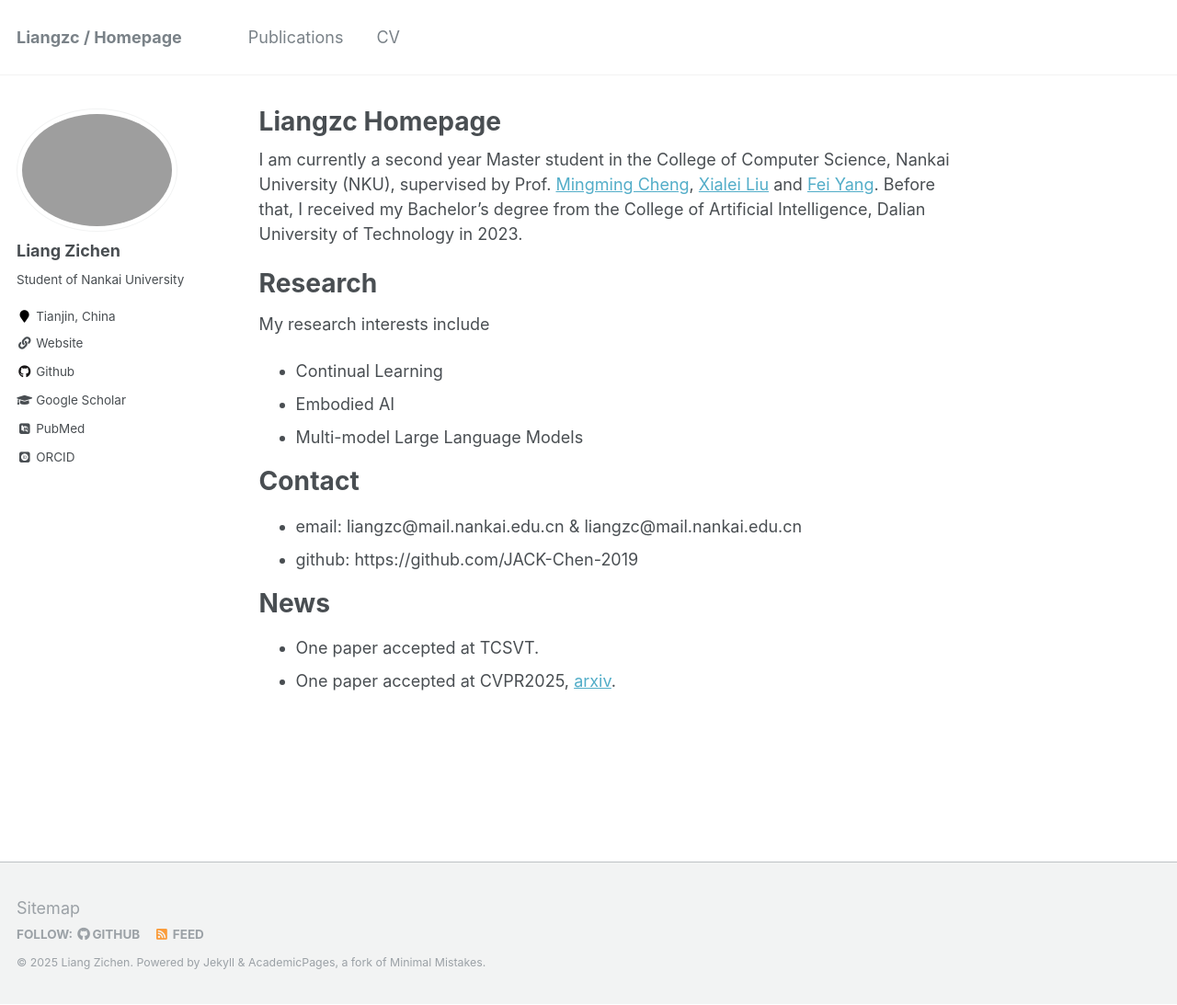
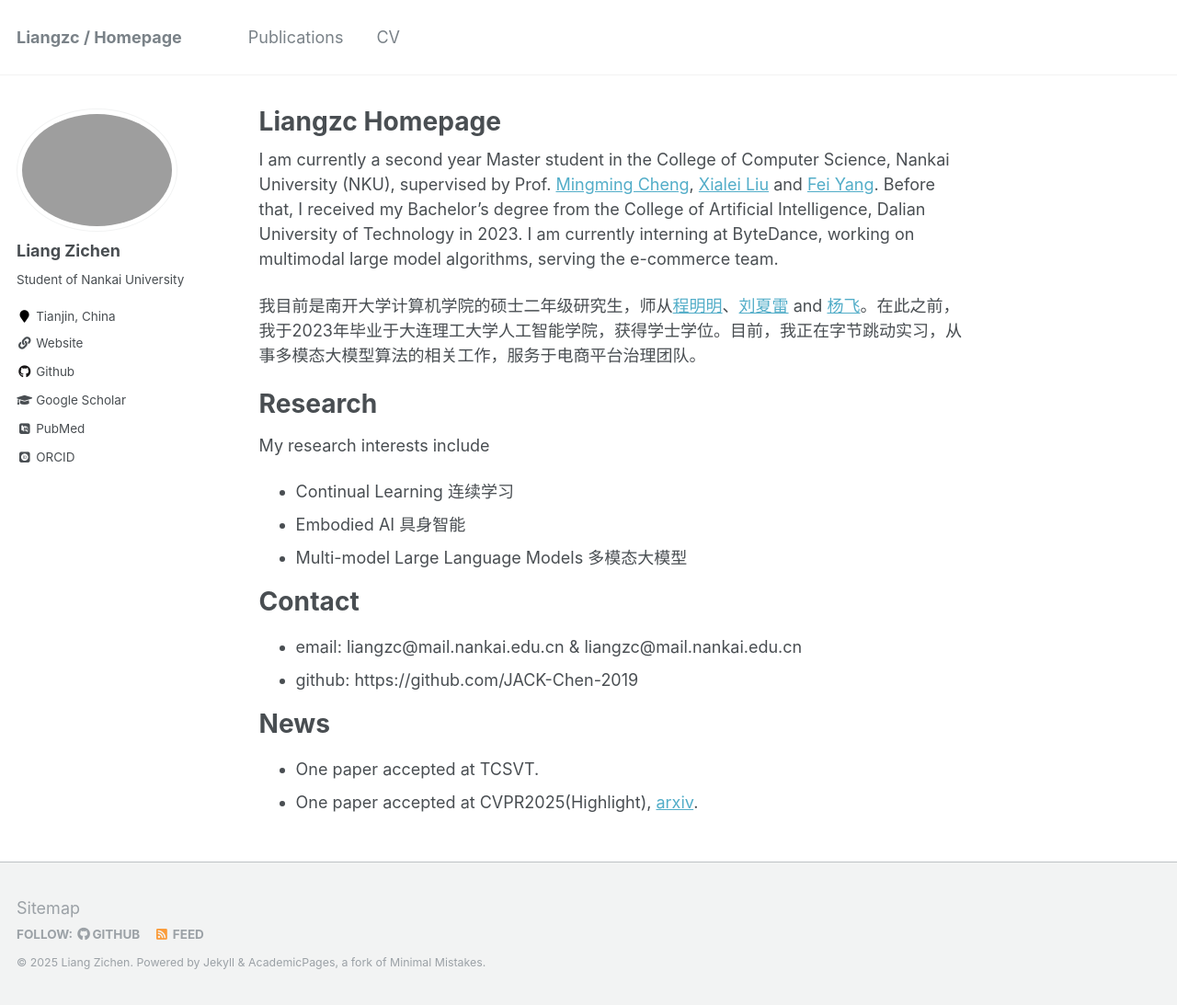
Before and after one commit to JACK-Chen-2019/liangzc, a Jekyll site: the page built from _pages/about.md, in a window 1280 px wide and 1093 px high. Shown: the whole window at 92% size. Built offline with Jekyll 4.4.1, drawn with Linux system fonts in a browser that asks for light colours; some web fonts are replaced.

Commit message:
Update about.md

```diff
--- a/_pages/about.md
+++ b/_pages/about.md
@@ -8,14 +8,16 @@ redirect_from:
   - /about.html
 ---
 
-I am currently a second year Master student in the College of Computer Science, Nankai University (NKU), supervised by Prof. [Mingming Cheng](https://mmcheng.net/), [Xialei Liu](https://mmcheng.net/xliu/) and [Fei Yang](https://cc.nankai.edu.cn/2021/0323/c13621a550002/page.htm). Before that, I received my Bachelor's degree from the College  of Artificial Intelligence, Dalian University of Technology in 2023.
+I am currently a second year Master student in the College of Computer Science, Nankai University (NKU), supervised by Prof. [Mingming Cheng](https://mmcheng.net/), [Xialei Liu](https://mmcheng.net/xliu/) and [Fei Yang](https://cc.nankai.edu.cn/2021/0323/c13621a550002/page.htm). Before that, I received my Bachelor's degree from the College  of Artificial Intelligence, Dalian University of Technology in 2023. I am currently interning at ByteDance, working on multimodal large model algorithms, serving the e-commerce team.
+
+我目前是南开大学计算机学院的硕士二年级研究生，师从[程明明](https://mmcheng.net/)、[刘夏雷](https://mmcheng.net/xliu/) and [杨飞](https://cc.nankai.edu.cn/2021/0323/c13621a550002/page.htm)。在此之前，我于2023年毕业于大连理工大学人工智能学院，获得学士学位。目前，我正在字节跳动实习，从事多模态大模型算法的相关工作，服务于电商平台治理团队。
 
 Research
 ======
 My research interests include
-* Continual Learning
-* Embodied AI
-* Multi-model Large Language Models
+* Continual Learning 连续学习
+* Embodied AI 具身智能
+* Multi-model Large Language Models 多模态大模型
 
 Contact
 ======
@@ -25,4 +27,4 @@ Contact
 News
 ======
 - One paper accepted at TCSVT.
-- One paper accepted at CVPR2025, [arxiv](https://arxiv.org/abs/2503.21076).
+- One paper accepted at CVPR2025(Highlight), [arxiv](https://arxiv.org/abs/2503.21076).
```
